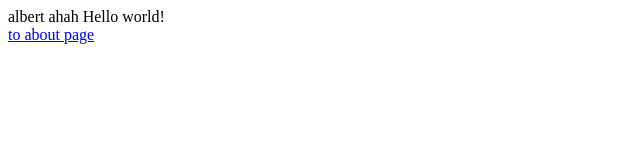
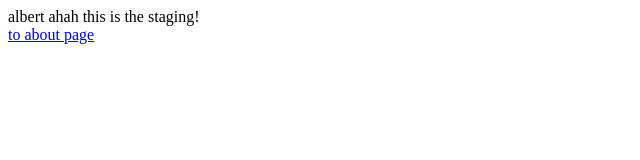
Before and after one commit to albTian/web-sp-21, a Gatsby site: page / in a window 1280 px wide. Shown: the full height of the page, 0-640 px from the left. Built offline with nearby package versions, Linux system fonts and the light colour scheme; Gatsby itself is replaced by a stand-in of ours.

Commit message:
pushing to staging

```diff
--- a/src/pages/index.js
+++ b/src/pages/index.js
@@ -4,7 +4,7 @@
 export default function Home() {
   return(
     <>
-      <div>albert ahah Hello world!</div>
+      <div>albert ahah this is the staging!</div>
       <Link to="/about">to about page</Link>
     </>
   )
```
